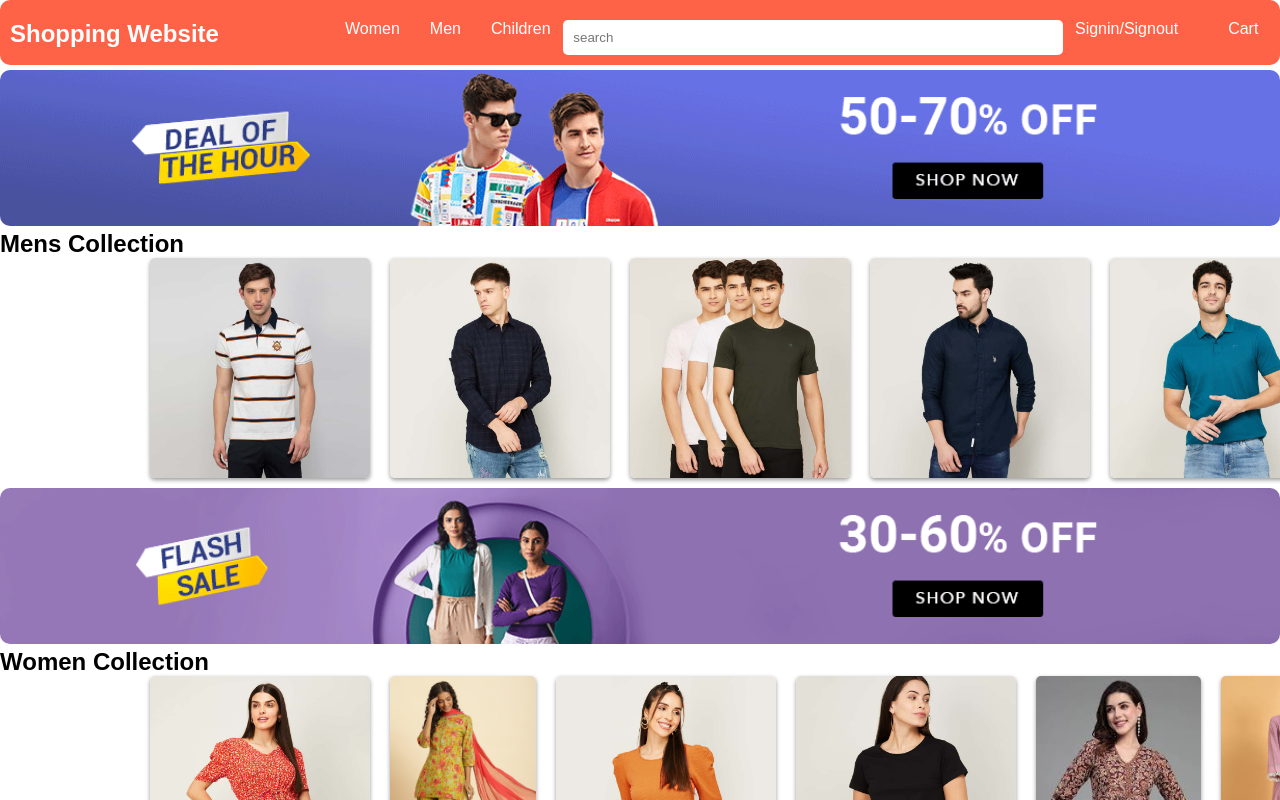
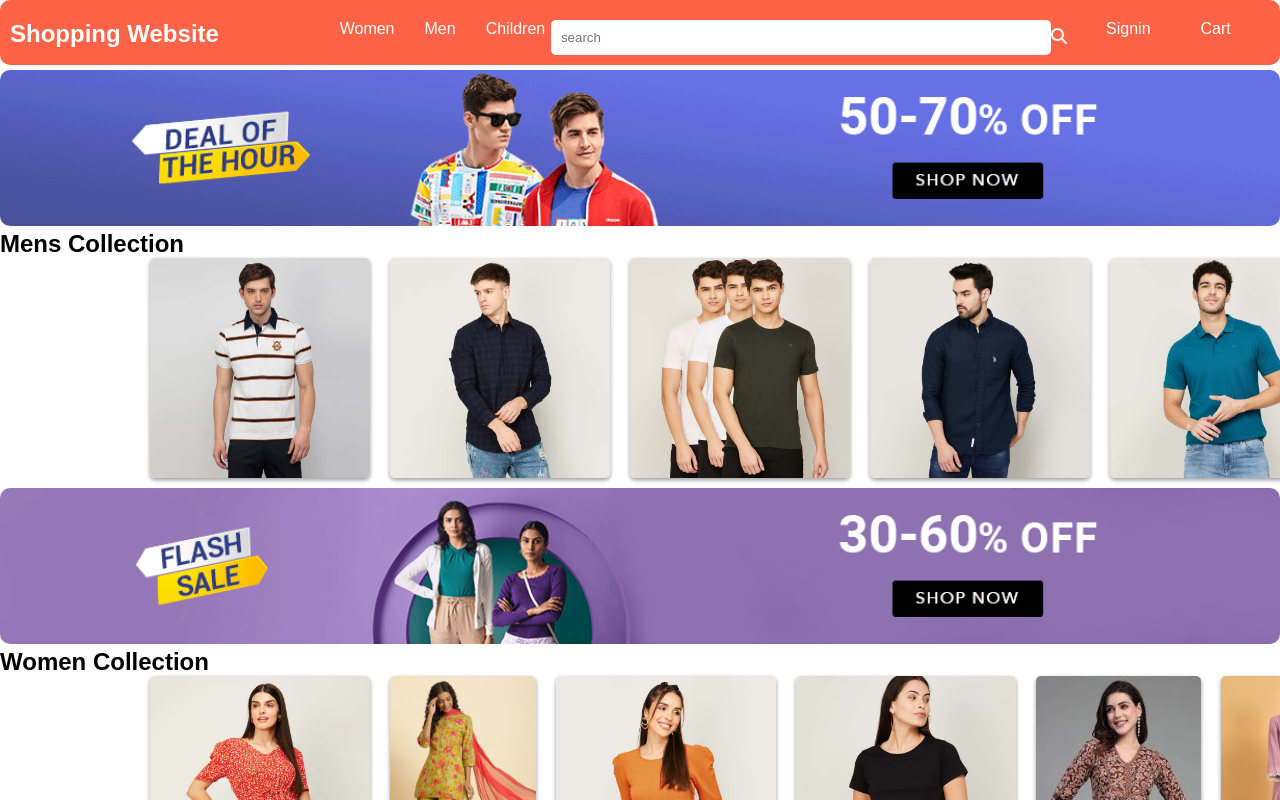
Before and after one commit to Mulamallika10/react-static-page, a React (Create React App) app: page / in a window 1280 px wide. Shown: the top 800 px of the page. Built offline with nearby package versions, Linux system fonts and the light colour scheme.

Commit message:
Update Header.jsx

```diff
--- a/src/components/Header.jsx
+++ b/src/components/Header.jsx
@@ -1,5 +1,9 @@
 import React from 'react';
+import SignIn from './SignIn';
 // import ShoppingCartIcon from '@mui/icons-material/ShoppingCart';
+import { FontAwesomeIcon } from '@fortawesome/react-fontawesome';
+import { faSearch } from '@fortawesome/free-solid-svg-icons';
+
 
 const Header = () => {
     return (
@@ -20,11 +24,11 @@
                 </ul>
             </div>
             <div className='search'>
-                <input type="text" placeholder='search' />
+                <input type="text" placeholder='search'/>
+                <FontAwesomeIcon icon={faSearch} className='search-icon'/>
             </div>
             <div className='right'>
-                <div className='signin'>
-                    Signin/Signout
+                <div className='signin'>Signin
                 </div>
                 <div className='cart'>
                     Cart
```
